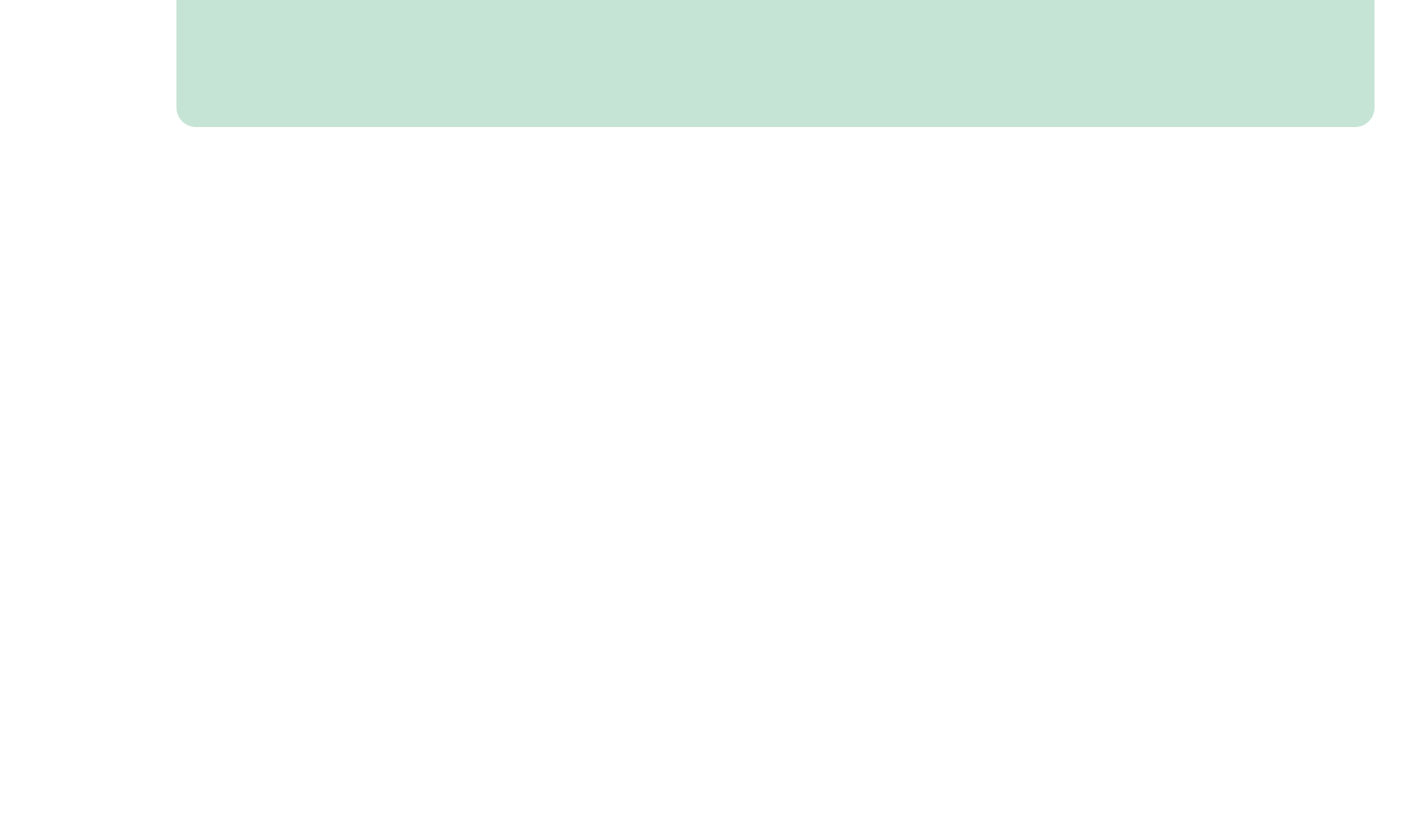
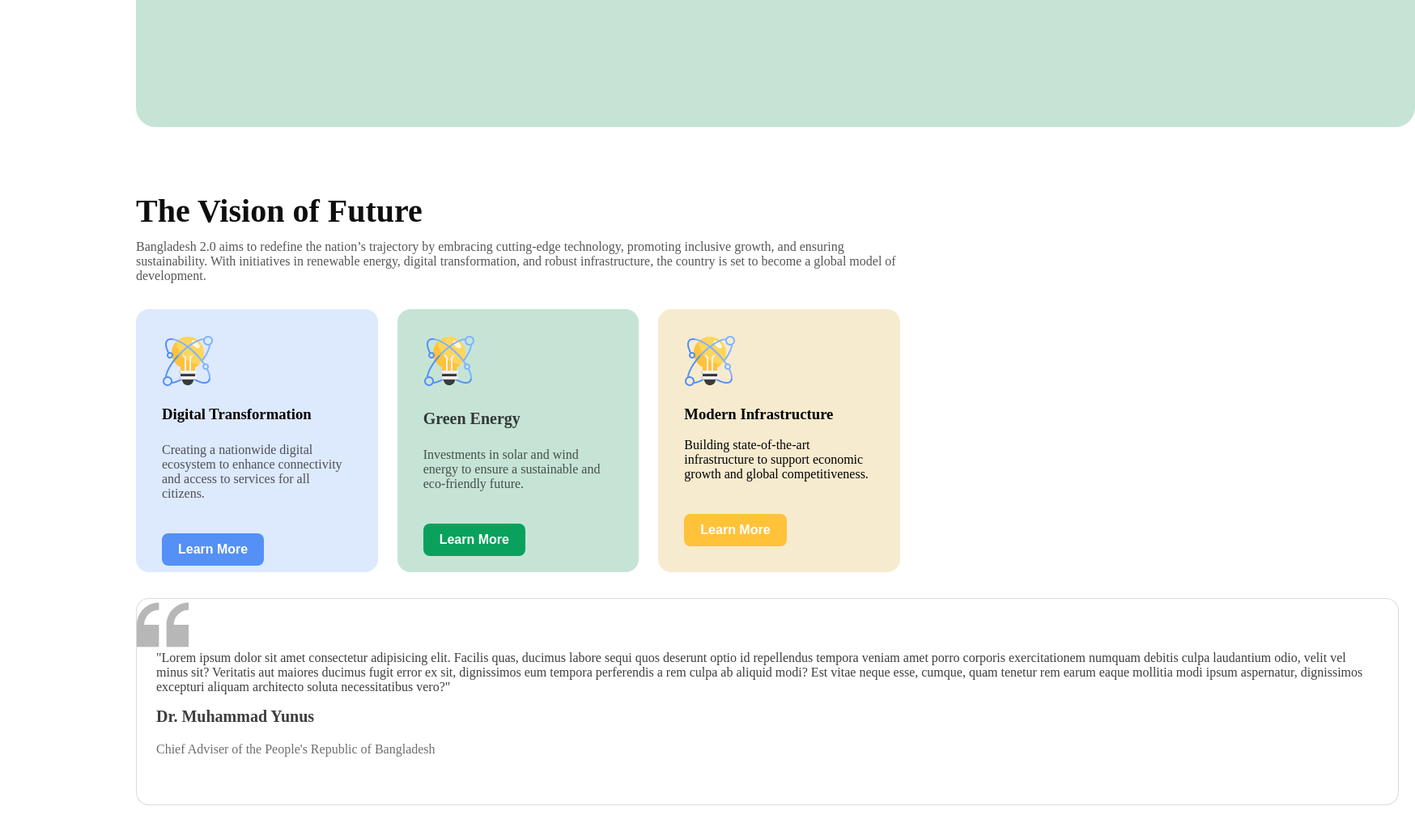
Before and after one commit to Rifat9-11/My-First-Assignment, a plain HTML site: page index.html in a window 1280 px wide. Shown: the part 643-1676 px from the top of the page at 81% size, 1748 px wide, since content can reach past the window. Before the commit the page ends 880 px from the top, so only its background shows below. Drawn offline with Linux system fonts and the light colour scheme.

Commit message:
added the vision and quote section

```diff
--- a/index.html
+++ b/index.html
@@ -28,8 +28,48 @@
         </section>
     </header>
     <main>
+        <div class="vision-heading">
+            <h2 class="common-title">The Vision of Future</h2>
+            <p class="p-vision">Bangladesh 2.0 aims to redefine the nation’s trajectory by embracing cutting-edge
+                technology, promoting inclusive growth, and ensuring sustainability. With initiatives in renewable
+                energy,
+                digital transformation, and robust infrastructure, the country is set to become a global model of
+                development.</p>
+        </div>
+        <div class="cards">
+            <div class="card-1">
+                <img src="assets/card-icon.png" alt="">
+                <h3 class="card title">Digital Transformation</h3>
+                <p class="card-contant">Creating a nationwide digital ecosystem to enhance connectivity and access to
+                    services for all citizens.</p>
+                <button class="btn-1">Learn More</button>
+            </div>
+            <div class="card-2">
+                <img src="assets/card-icon.png" alt="">
+                <h3 class="card-title">Green Energy</h3>
+                <p class="card-contant">Investments in solar and wind energy to ensure a sustainable and eco-friendly
+                    future.</p>
+                <button class="btn-2">Learn More</button>
+            </div>
+            <div class="card-3">
+                <img src="assets/card-icon.png" alt="">
+                <h3 class="class-title">Modern Infrastructure</h3>
+                <p class="card-content">Building state-of-the-art infrastructure to support economic growth and global
+                    competitiveness.</p>
+                <button class="btn-3">Learn More</button>
+            </div>
+        </div>
+        <div class="challenge">
+            <p class="c-contant">"Lorem ipsum dolor sit amet consectetur adipisicing elit. Facilis quas, ducimus labore
+                sequi quos deserunt optio id repellendus tempora veniam amet porro corporis exercitationem numquam
+                debitis culpa laudantium odio, velit vel minus sit? Veritatis aut maiores ducimus fugit error ex sit,
+                dignissimos eum tempora perferendis a rem culpa ab aliquid modi? Est vitae neque esse, cumque, quam
+                tenetur rem earum eaque mollitia modi ipsum aspernatur, dignissimos excepturi aliquam architecto soluta
+                necessitatibus vero?"</p>
+            <h3 class="c-heading">Dr. Muhammad Yunus</h3>
+            <p class="c-subtitle">Chief Adviser of the People's Republic of Bangladesh</p>
+        </div>
 
-    </main>
         <footer>
 
         </footer>
--- a/styles/style.css
+++ b/styles/style.css
@@ -3,8 +3,8 @@
     border-radius: 24px;
     background: rgb(198, 228, 214);
     padding: 80px 100px 80px 100px;
-    margin: 80px 210px;
-    width: 1280px;
+    margin: 80px 160px;
+    width: 1380px;
     height: 560px;
     display: flex;
 }
@@ -23,13 +23,122 @@
     margin: 16px 0px;
     width: 622px;
 }
-.hero-png{
+
+.hero-png {
     width: 474px;
     height: 400px;
     margin: 80px 60px 80px 146px;
 }
 
+.p-vision {
+    color: rgba(14, 14, 14, 0.7);
+    font-size: 16px;
+    font-weight: 400;
+    margin: 24px 160px 32px 160px;
+    margin-top: 12px;
+}
 
+.btn-1 {
+    padding: 11px 20px 11px 20px;
+    border: none;
+    border-radius: 8px;
+    background: rgb(84, 144, 245);
+    color: rgb(255, 255, 255);
+    font-size: 16px;
+    font-weight: 600;
+    margin-top: 24px;
+}
+
+.cards {
+    display: flex;
+    margin: 32px 160px;
+    gap: 24px;
+}
+
+.card-1 {
+    box-sizing: border-box;
+    border-radius: 16px;
+    padding: 32px;
+    background: rgba(84, 144, 245, 0.2);
+    width: 520px;
+    height: 325px;
+}
+
+.btn-2 {
+    padding: 11px 20px 11px 20px;
+    border: none;
+    border-radius: 8px;
+    background: rgb(9, 161, 92);
+    color: rgb(255, 255, 255);
+    font-size: 16px;
+    font-weight: 600;
+    margin-top: 24px;
+}
+
+.card-2 {
+    box-sizing: border-box;
+    border-radius: 16px;
+    padding: 32px;
+    background: rgb(198, 228, 214);
+    width: 520px;
+    height: 325px;
+}
+
+.btn-3 {
+    padding: 11px 20px 11px 20px;
+    border: none;
+    border-radius: 8px;
+    background: rgb(255, 194, 57);
+    color: rgb(255, 255, 255);
+    font-size: 16px;
+    font-weight: 600;
+    margin-top: 24px;
+}
+
+.card-3 {
+    box-sizing: border-box;
+    border-radius: 16px;
+    padding: 32px;
+    background: rgb(247, 235, 207);
+    width: 520px;
+    height: 325px;
+}
+
+.challenge {
+
+    box-sizing: border-box;
+    border: 1px solid rgba(14, 14, 14, 0.15);
+    border-radius: 16px;
+    background: rgb(255, 255, 255);
+    background-image: url("../assets/quote-bg.png");
+    background-repeat: no-repeat;
+    width: 1560px;
+    height: 256px;
+    margin: 32px 160px 80px 160px;
+    padding: 48px 24px 48px 24px;
+
+}
+
+.c-contant {
+
+    color: rgba(14, 14, 14, 0.8);
+    font-size: 16px;
+    font-weight: 400;
+}
+
+.c-heading {
+    color: rgba(14, 14, 14, 0.8);
+    font-size: 20px;
+    font-weight: 600;
+    margin-top: 12px;
+}
+
+.c-subtitle {
+    color: rgba(14, 14, 14, 0.6);
+    font-size: 16px;
+    font-weight: 400;
+    margin-top: 4px;
+}
 
 /* Shared Styles */
 .grn-btn {
@@ -39,3 +148,24 @@
     color: rgb(255, 255, 255);
     font-weight: 600;
 }
+
+.common-title {
+    color: rgb(14, 14, 14);
+    font-size: 40px;
+    font-weight: 700;
+    margin: 0px 160px;
+}
+
+.card-title {
+    color: rgba(14, 14, 14, 0.8);
+    font-size: 20px;
+    font-weight: 700;
+    margin-top: 24px;
+}
+
+.card-contant {
+    color: rgba(14, 14, 14, 0.7);
+    font-size: 16px;
+    font-weight: 400;
+    margin-top: 24px;
+}
```
Lines whose indentation alone changed are shown as unchanged.
